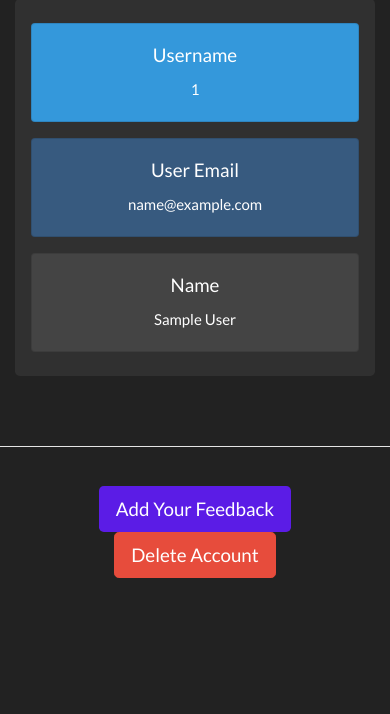
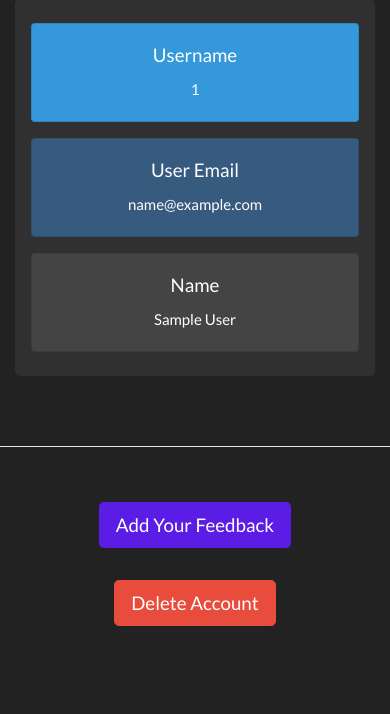
Before and after one commit to jbenjoy2/flaskfeedback, a Flask app: template templates/user.html in a window 390 px wide. Shown: the part 321-1035 px from the top of the page. Before the commit the page ends 899 px from the top, so only its background shows below. Run offline with Flask 2, Linux system fonts and the light colour scheme; the template is opened without the code that fills it: values that come from a table or form of the project are taken from there, others are empty; the visitor is signed in with stand-in values (Sample User, id 1); data comes from the database, SQL or seed files in the repository; some libraries are stand-ins or nearby versions.

Commit message:
gave user buttons vertical margin on mobile

```diff
--- a/templates/user.html
+++ b/templates/user.html
@@ -65,8 +65,8 @@
 {% endif %}
 <br>
 <div class="container text-center mb-5">
-    <a class="btn btn-lg purplebutton mx-3" href="/users/{{user.username}}/feedback/add">Add Your Feedback</a>
-    <button type="button" class="btn btn-danger btn-lg mx-3" data-toggle="modal" data-target="#confirmModal">
+    <a class="btn btn-lg purplebutton mx-3 my-3" href="/users/{{user.username}}/feedback/add">Add Your Feedback</a>
+    <button type="button" class="btn btn-danger btn-lg mx-3 my-3" data-toggle="modal" data-target="#confirmModal">
         Delete Account
     </button>
 </div>
```
